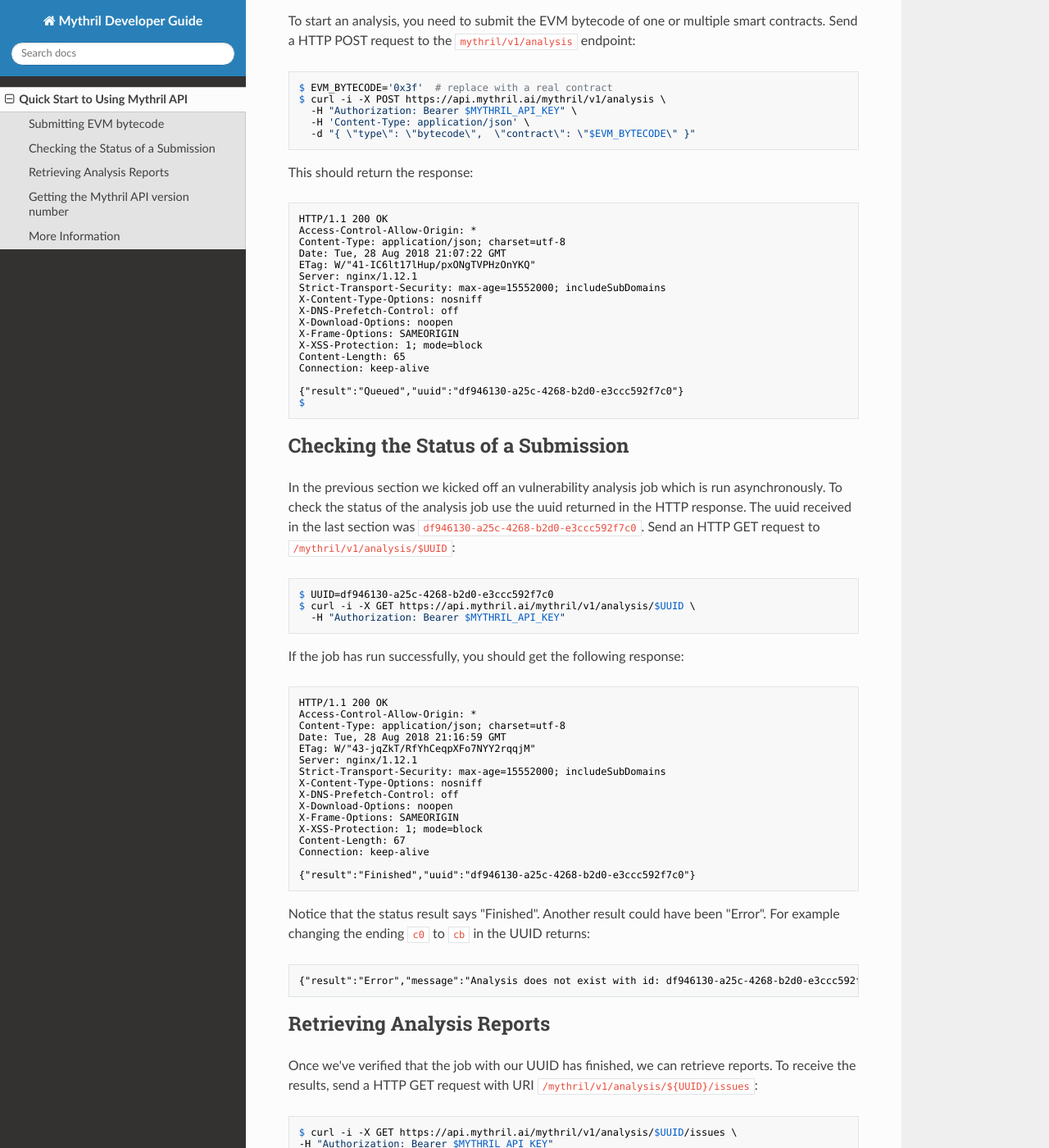
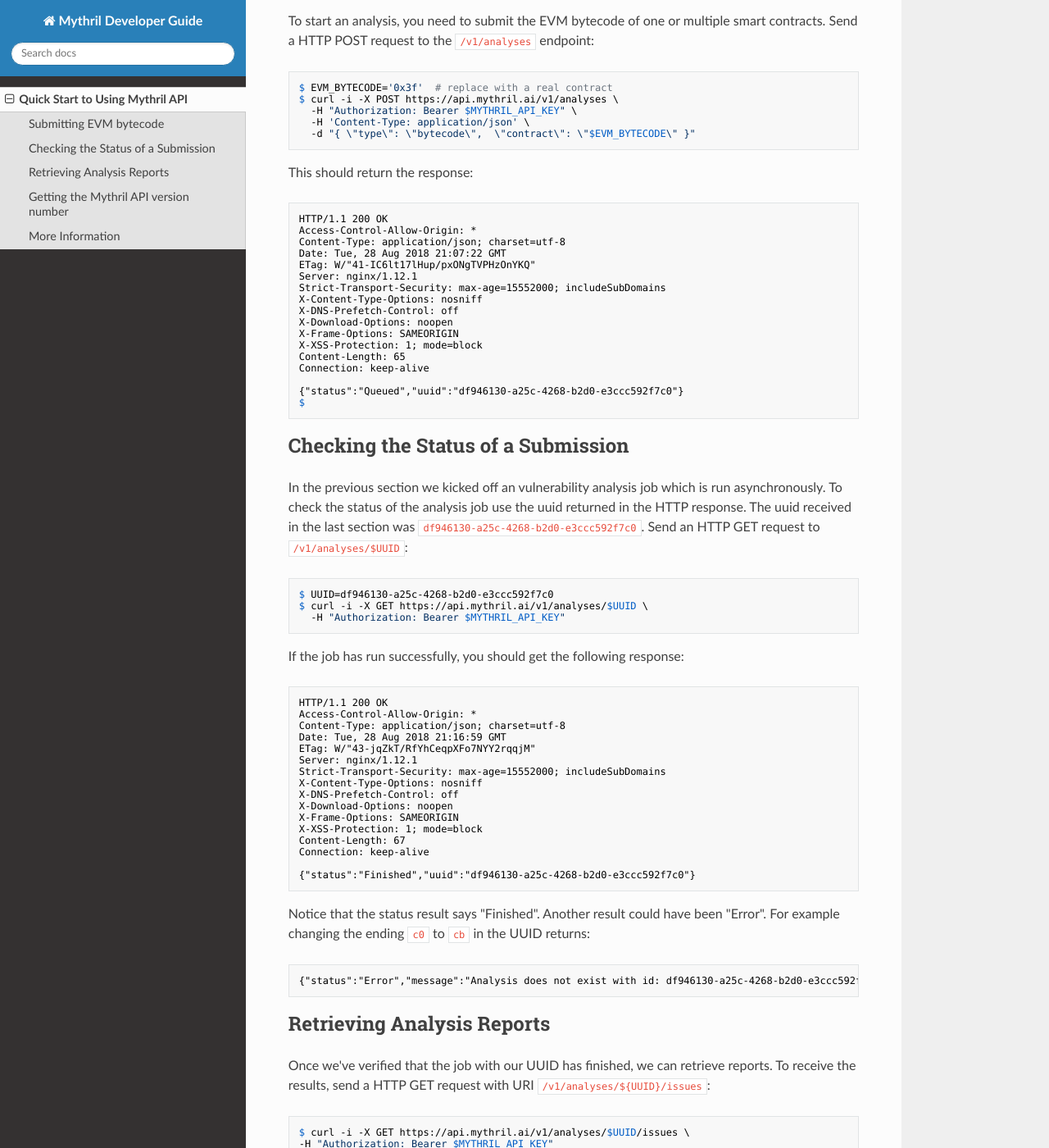
Before and after one commit to Consensys/mythx-docs, an MkDocs documentation site: the page built from docs/index.md, in a window 1280 px wide and 1400 px high, scrolled down 611 px. Shown: the whole window at 82% size. Built offline with MkDocs 1.6.1, drawn with Linux system fonts in a browser that asks for light colours; nearby versions of some CDN libraries; some of the changed text lies outside the part shown.

Commit message:
Updated to match v1.0.25

````diff
--- a/docs/index.md
+++ b/docs/index.md
@@ -20,11 +20,11 @@
 ## Submitting EVM bytecode
 
 To start an analysis, you need to submit the EVM bytecode of one or multiple
-smart contracts. Send a HTTP POST request to the `mythril/v1/analysis` endpoint:
+smart contracts. Send a HTTP POST request to the `/v1/analyses` endpoint:
 
 ```console
 $ EVM_BYTECODE='0x3f'  # replace with a real contract
-$ curl -i -X POST https://api.mythril.ai/mythril/v1/analysis \
+$ curl -i -X POST https://api.mythril.ai/v1/analyses \
   -H "Authorization: Bearer $MYTHRIL_API_KEY" \
   -H 'Content-Type: application/json' \
   -d "{ \"type\": \"bytecode\",  \"contract\": \"$EVM_BYTECODE\" }"
@@ -48,7 +48,7 @@
 Content-Length: 65
 Connection: keep-alive
 
-{"result":"Queued","uuid":"df946130-a25c-4268-b2d0-e3ccc592f7c0"}
+{"status":"Queued","uuid":"df946130-a25c-4268-b2d0-e3ccc592f7c0"}
 $
 ```
 
@@ -58,11 +58,11 @@
 which is run asynchronously. To check the status of the analysis job
 use the uuid returned in the HTTP response. The uuid received in the
 last section was `df946130-a25c-4268-b2d0-e3ccc592f7c0`. Send an
-HTTP GET request to `/mythril/v1/analysis/$UUID`:
+HTTP GET request to `/v1/analyses/$UUID`:
 
 ```console
 $ UUID=df946130-a25c-4268-b2d0-e3ccc592f7c0
-$ curl -i -X GET https://api.mythril.ai/mythril/v1/analysis/$UUID \
+$ curl -i -X GET https://api.mythril.ai/v1/analyses/$UUID \
   -H "Authorization: Bearer $MYTHRIL_API_KEY"
 ```
 If the job has run successfully, you should get the following response:
@@ -83,22 +83,22 @@
 Content-Length: 67
 Connection: keep-alive
 
-{"result":"Finished","uuid":"df946130-a25c-4268-b2d0-e3ccc592f7c0"}
+{"status":"Finished","uuid":"df946130-a25c-4268-b2d0-e3ccc592f7c0"}
 ```
 
 Notice that the status result says "Finished". Another result could have been "Error". For example changing the ending `c0` to `cb` in the UUID returns:
 
 ```console
-{"result":"Error","message":"Analysis does not exist with id: df946130-a25c-4268-b2d0-e3ccc592f7cb"}
+{"status":"Error","message":"Analysis does not exist with id: df946130-a25c-4268-b2d0-e3ccc592f7cb"}
 ```
 
 ## Retrieving Analysis Reports
 
 Once we've verified that the job with our UUID has finished, we can retrieve reports. To
-receive the results, send a HTTP GET request with URI `/mythril/v1/analysis/${UUID}/issues`:
+receive the results, send a HTTP GET request with URI `/v1/analyses/${UUID}/issues`:
 
 ```console
-$ curl -i -X GET https://api.mythril.ai/mythril/v1/analysis/$UUID/issues \
+$ curl -i -X GET https://api.mythril.ai/v1/analyses/$UUID/issues \
 -H "Authorization: Bearer $MYTHRIL_API_KEY"
 ```
 The returns:
@@ -167,7 +167,7 @@
 the URL `mythril/vi/version`:
 
 ```console
-$ curl -X GET https://api.mythril.ai/mythril/v1/version
+$ curl -X GET https://api.mythril.ai/v1/version
 ```
 
 This will return a version string such as `v1.02` (you don't need to supply an API key in order to run this).
@@ -178,7 +178,7 @@
 You can download the [openapi specification](https://en.wikipedia.org/wiki/OpenAPI_Specification) for the Mythril API via `mythril/vi/openapi.yaml`:
 
 ```console
-$ curl -X GET https://api.mythril.ai/mythril/v1/openapi.yaml
+$ curl -X GET https://api.mythril.ai/v1/openapi.yaml
 ```
 
 See also [Mythril API (v1)](https://mythril.ai/docs) and the [Mythril Home Page](https://mythril.ai/).
````
